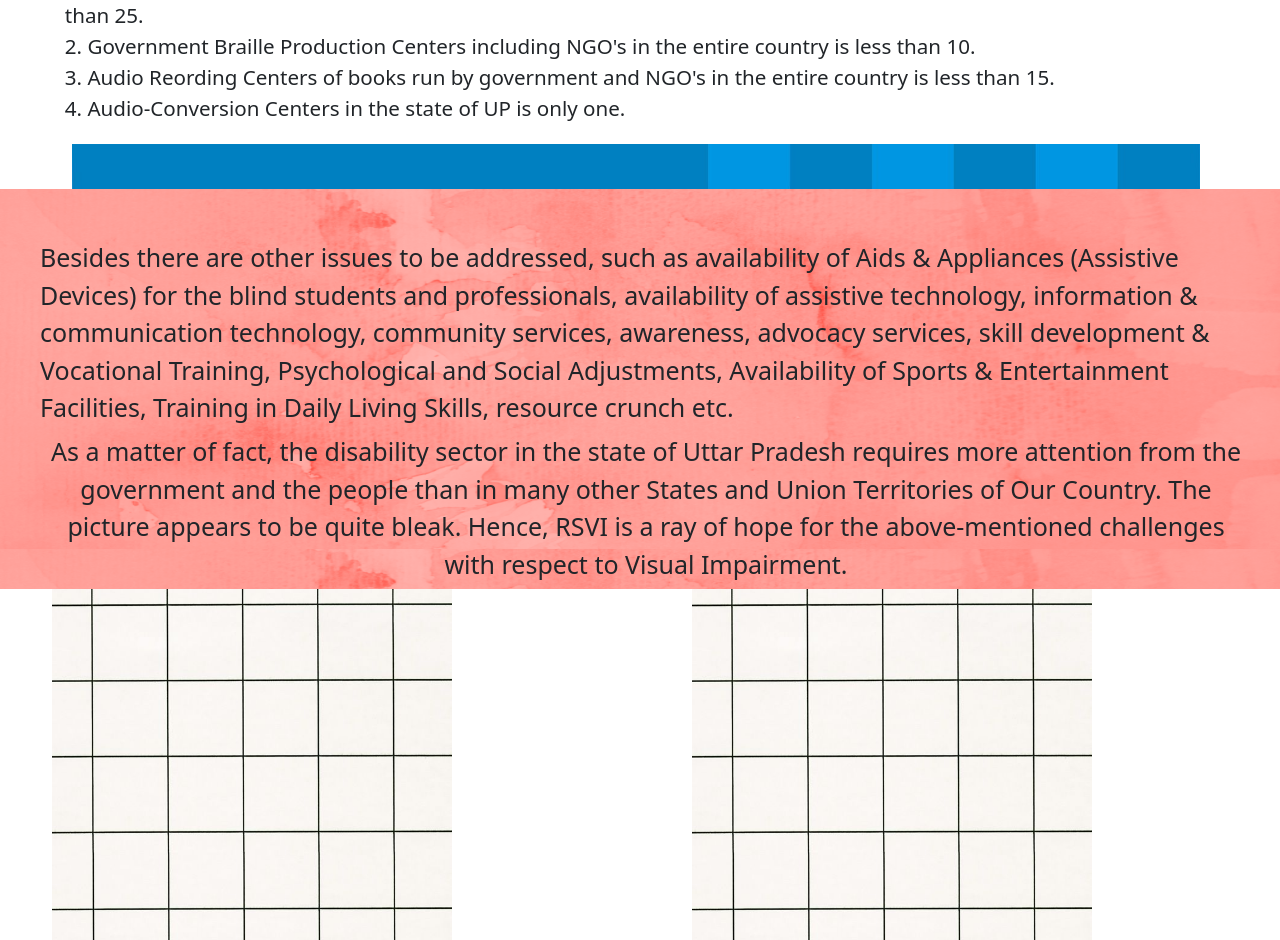
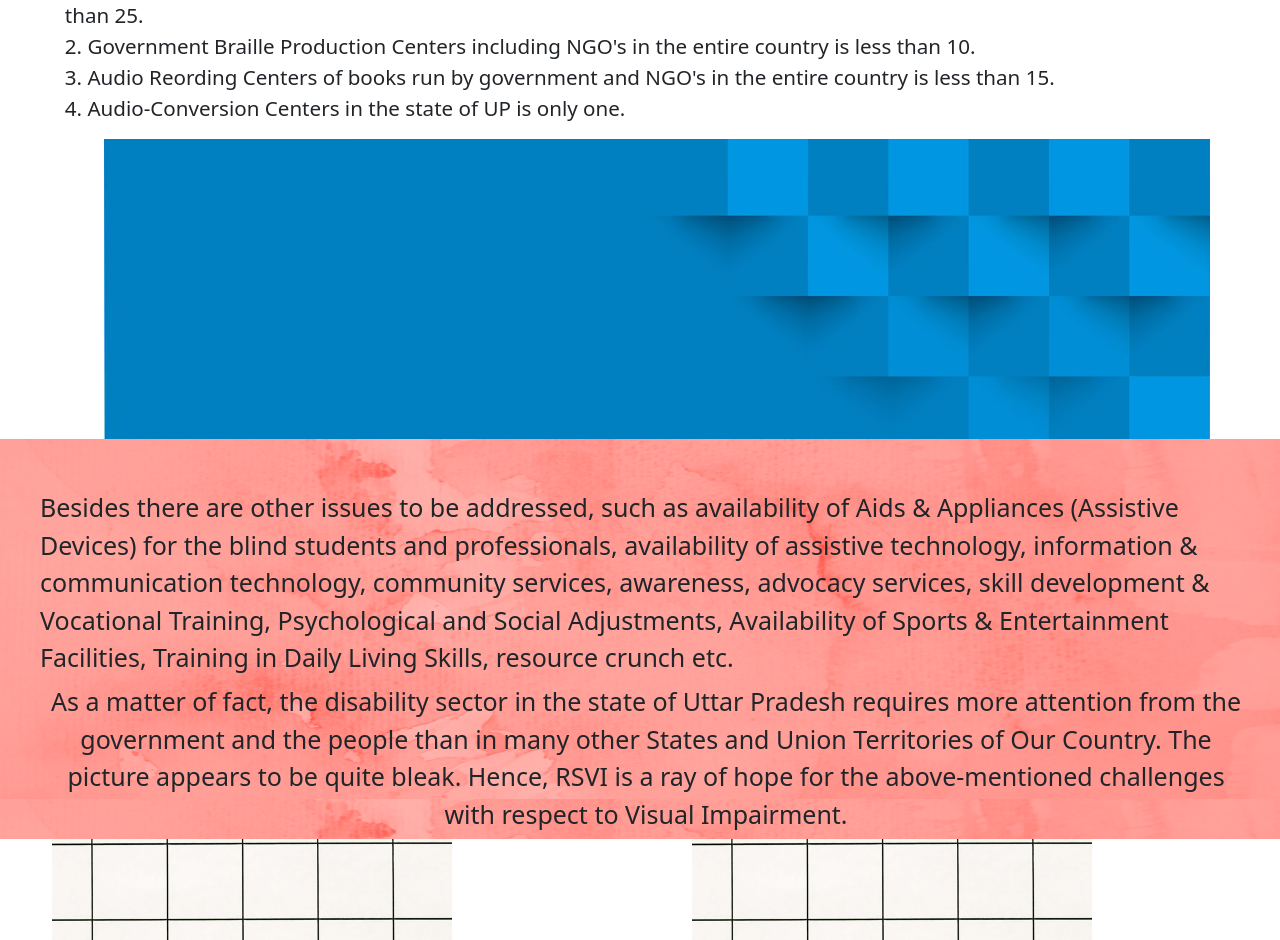
Before and after one commit to anjalichaturvedi/rsvi-assignment, a React (Create React App) app in the folder client/: page / in a window 1280 px wide. Shown: the part 1860-2800 px from the top of the page. Built offline with nearby package versions, Linux system fonts and the light colour scheme.

Commit message:
fixed hover animation + image

```diff
--- a/client/src/Components/About/About.js
+++ b/client/src/Components/About/About.js
@@ -3,7 +3,6 @@
 import {Row, Container, Col} from 'react-bootstrap';
 import styles from './About.module.css';
 import boxbg from './Images/dummy-box.jpg';
-import bg from './Images/background-red.png';
 import bgimage from './Images/dummy-bg.jpg';
 
 class About extends Component {
@@ -18,8 +17,8 @@
                   As a matter of fact, the disability sector in the state of Uttar Pradesh requires more attention from the government and the people than in many other States and Union Territories of Our Country. The picture appears to be quite bleak. Hence, RSVI is a ray of hope for the above-mentioned challenges with respect to Visual Impairment.
                   </p>
               </Row>
-              <Row>
-                <img src={bgimage} alt='dummy' className={styles.bgimage}/>
+              <Row className={styles.bgimage}>
+                <img src={bgimage} alt='dummy'/>
               </Row>
               <Row>
               <Col>
--- a/client/src/Components/About/About.module.css
+++ b/client/src/Components/About/About.module.css
@@ -1,13 +1,14 @@
 .bgimage {
-  position: relative;
   z-index: -1;
-  margin-left: 60px;
+  margin-left: 80px;
   margin-top: 5px;
   width: 90%;
+  transition: 300ms ease-in-out;
 }
 
 .bgimage:hover {
-  z-index: 1;
+  z-index: 5;
+  transform: scale(1.1);
 }
 
 @media screen and (max-width: 800px) {
@@ -22,7 +23,7 @@
 
 .section5 {
   font-size: 25px;
-  margin-top: 50px;
+  margin-top: 300px;
   margin-bottom: 50px;
   background-size: 100% 90%;
   height: 400px;
@@ -30,14 +31,9 @@
   position: absolute;
 }
 
-.section5:hover {
-  z-index: -1;
-}
-
 @media screen and (max-width: 800px) {
   .section5 {
      margin-top: 120px;
-     z-index: 0;
      width: 100%;
      height: 900px;
      margin-right: 0;
@@ -72,7 +68,8 @@
 .boxbg {
   height: 400px;
   margin-left: 40px;
-  margin-top: 100px;
+  margin-top: 350px;
+  transition: 300ms ease-in-out;
 }
 
 .boxbg:hover {
@@ -93,7 +90,8 @@
 .boxbgmain {
   height: 400px;
   margin-left: 40px;
-  margin-top: 100px;
+  margin-top: 350px;
+  transition: 300ms ease-in-out;
 }
 
 .boxbgmain:hover {
@@ -170,9 +168,21 @@
 }
 
 .collabbutton {
-  border-radius: 50px;
-  background-color: yellow;
-  margin-top: 20px;
-  font-weight: 500;
-  padding: 2px 20px 2px 20px;
+  margin-top: 10px;
+  padding: 13px 15px;
+  font-size: 17px;
+  text-align: center;
+  cursor: pointer;
+  outline: none;
+  color: #fff;
+  background-color: #ffffa8;
+  border: none;
+  border-radius: 25px;
+  color: black;
 }
+
+.collabbutton:hover {
+  background-color: #ffff8c;
+  text-decoration: underline;
+  color: black;
+}
```
Also changed, not shown: client/src/Components/aboutUs_shadab/about_us.js (line endings or trailing spaces), client/src/Components/aboutUs_shadab/about_us.module.css (line endings or trailing spaces).
